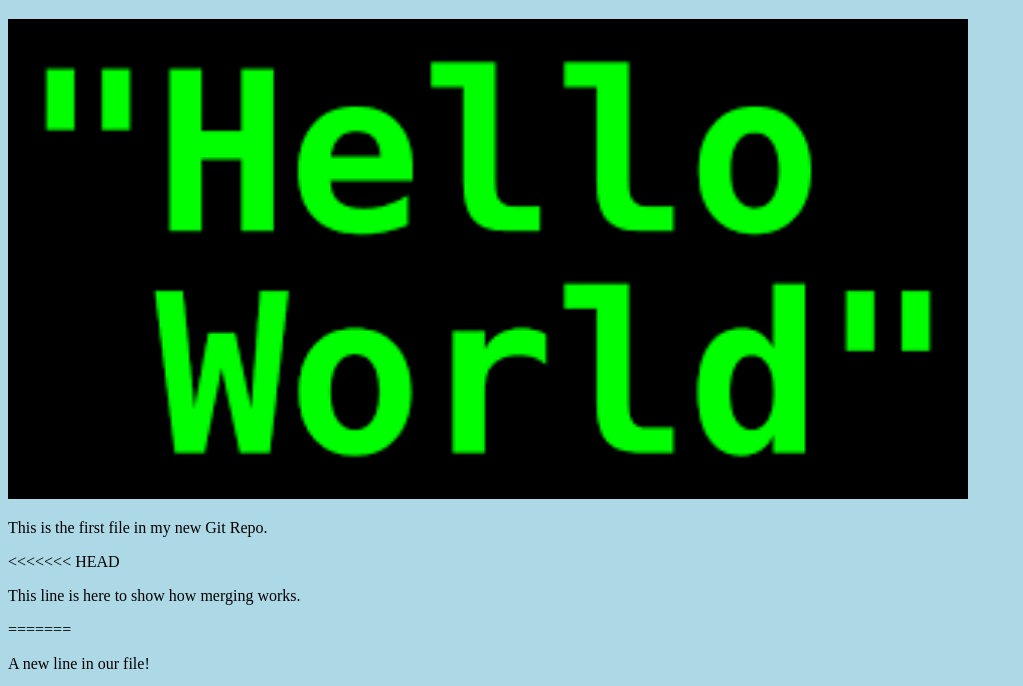
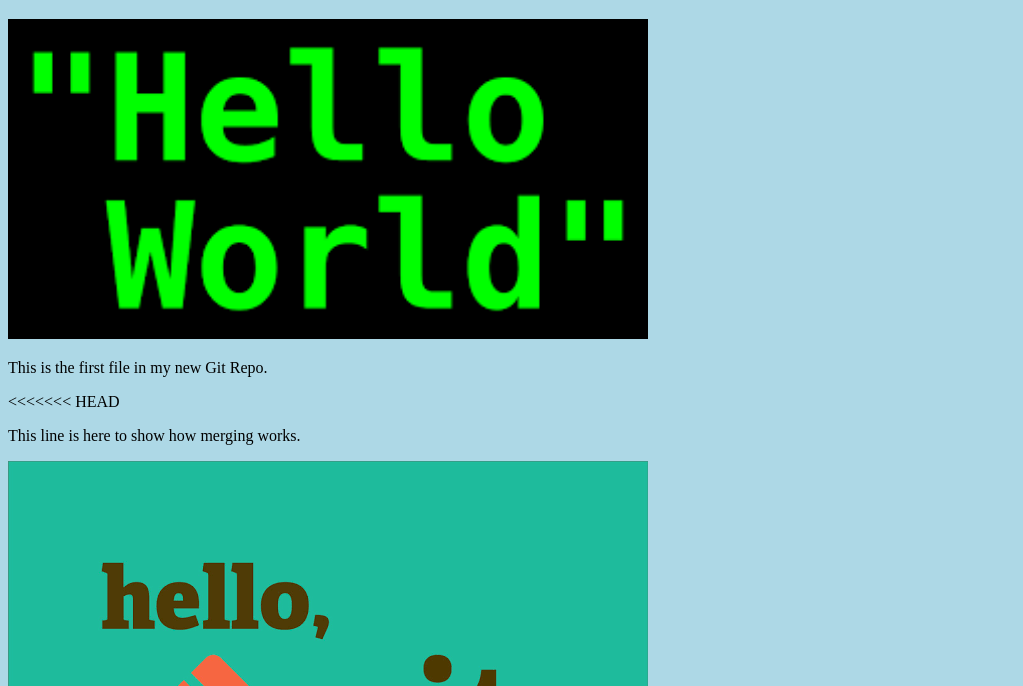
Before and after one commit to FebriPradana04/hello-world, a plain HTML site: page index.html in a window 1280 px wide. Shown: the part 61-747 px from the top of the page, without its empty margins (0-1023 px from the left). Drawn offline with Linux system fonts and the light colour scheme.

Commit message:
Updated index.html. Resized image

```diff
--- a/index.html
+++ b/index.html
@@ -7,13 +7,11 @@
 <body>
 
 <h1>Hello World!</h1>
-<div><img src="img_hello_world.jpg.png" alt="Hello World from Space" style="width:100%;max-width:960px"></div>
+<div><img src="img_hello_world.jpg.png" alt="Hello World from Space" style="width:100%;max-width:640px"></div>
 <p>This is the first file in my new Git Repo.</p>
 <<<<<<< HEAD
 <p>This line is here to show how merging works.</p>
 
-=======
-<p>A new line in our file!</p>
 <div><img src="img_hello_git.jpg.png" alt="Hello Git" style="width:100%;max-width:640px"></div>
 
 >>>>>>> hello-world-images
```
